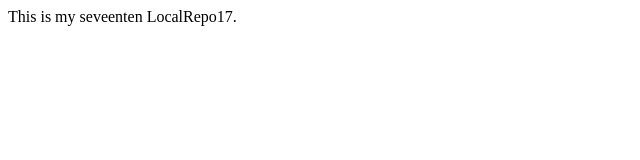
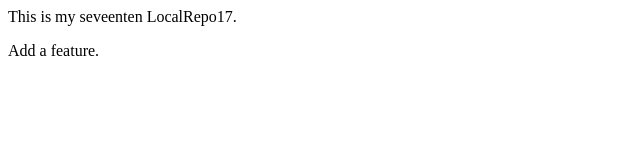
Before and after one commit to Abhay8376/LocalRepo17, a plain HTML site: page index.html in a window 1280 px wide. Shown: the full height of the page, 0-640 px from the left. Drawn offline with Linux system fonts and the light colour scheme.

Commit message:
add Feature

```diff
--- a/index.html
+++ b/index.html
@@ -1 +1,2 @@
 <p>This is my seveenten LocalRepo17.</p>
+<p>Add a feature.</p>
```
